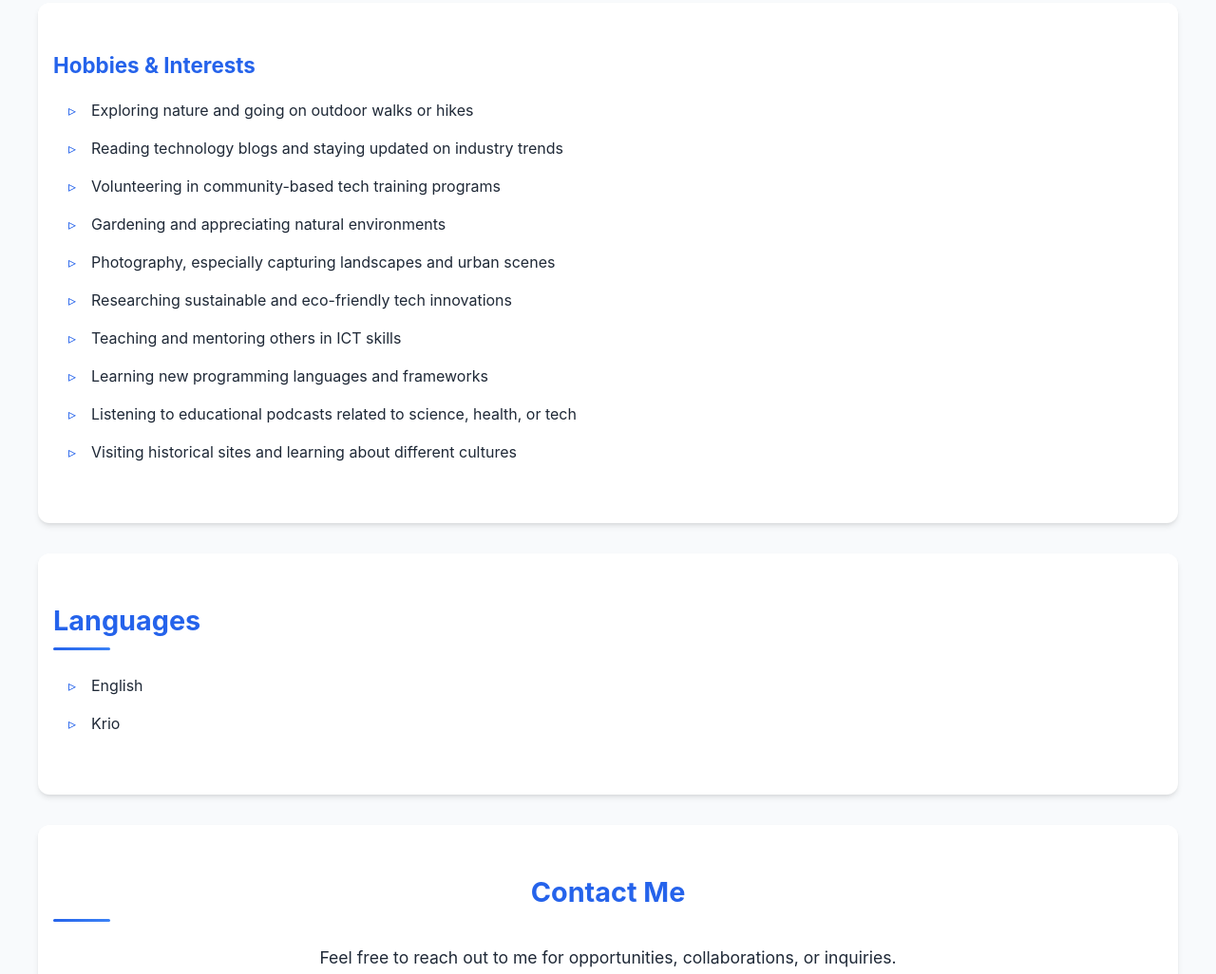
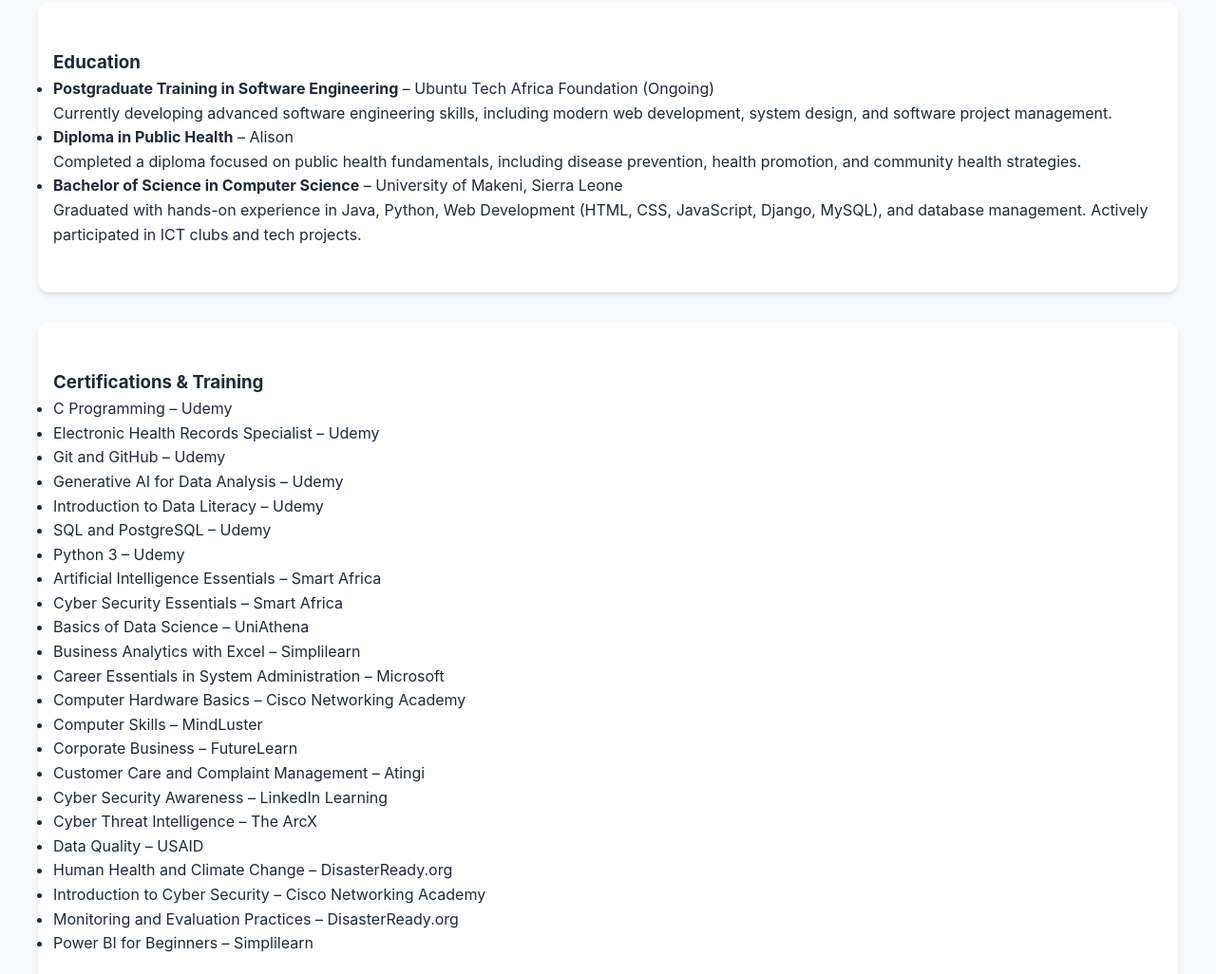
Before and after one commit to Saidu45/portfolio, a plain HTML site: page index.html in a window 1280 px wide. Shown: the part 5505-6531 px from the top of the page at 95% size. Drawn offline with Linux system fonts and the light colour scheme.

Commit message:
Update index.html

```diff
--- a/index.html
+++ b/index.html
@@ -215,6 +215,62 @@
 </ul>
     </section>
 
+<section id="education">
+    <div>
+        <h3>Education</h3>
+        <ul>
+
+             <li>
+                <strong>Postgraduate Training in Software Engineering</strong> – Ubuntu Tech Africa Foundation (Ongoing)
+                <p>Currently developing advanced software engineering skills, including modern web development, system design, and software project management.</p>
+            </li>
+            <li>
+                <strong>Diploma in Public Health</strong> – Alison
+                <p>Completed a diploma focused on public health fundamentals, including disease prevention, health promotion, and community health strategies.</p>
+            </li>
+            <li>
+                <strong>Bachelor of Science in Computer Science</strong> – University of Makeni, Sierra Leone
+                <p>Graduated with hands-on experience in Java, Python, Web Development (HTML, CSS, JavaScript, Django, MySQL), and database management. Actively participated in ICT clubs and tech projects.</p>
+            </li>
+
+        </ul>
+    </div>
+</section>
+
+
+<section id="certifications">
+    <div>
+        <h3>Certifications & Training</h3>
+        <ul>
+            <li>C Programming – Udemy</li>
+            <li>Electronic Health Records Specialist – Udemy</li>
+            <li>Git and GitHub – Udemy</li>
+            <li>Generative AI for Data Analysis – Udemy</li>
+            <li>Introduction to Data Literacy – Udemy</li>
+            <li>SQL and PostgreSQL – Udemy</li>
+            <li>Python 3 – Udemy</li>
+            <li>Artificial Intelligence Essentials – Smart Africa</li>
+            <li>Cyber Security Essentials – Smart Africa</li>
+            <li>Basics of Data Science – UniAthena</li>
+            <li>Business Analytics with Excel – Simplilearn</li>
+            <li>Career Essentials in System Administration – Microsoft</li>
+            <li>Computer Hardware Basics – Cisco Networking Academy</li>
+            <li>Computer Skills – MindLuster</li>
+            <li>Corporate Business – FutureLearn</li>
+            <li>Customer Care and Complaint Management – Atingi</li>
+            <li>Cyber Security Awareness – LinkedIn Learning</li>
+            <li>Cyber Threat Intelligence – The ArcX</li>
+            <li>Data Quality – USAID</li>
+            <li>Human Health and Climate Change – DisasterReady.org</li>
+            <li>Introduction to Cyber Security – Cisco Networking Academy</li>
+            <li>Monitoring and Evaluation Practices – DisasterReady.org</li>
+            <li>Power BI for Beginners – Simplilearn</li>
+        </ul>
+    </div>
+</section>
+
+
+
 <section id="hobbies">
     <div>
         <h3>Hobbies & Interests</h3>
```
